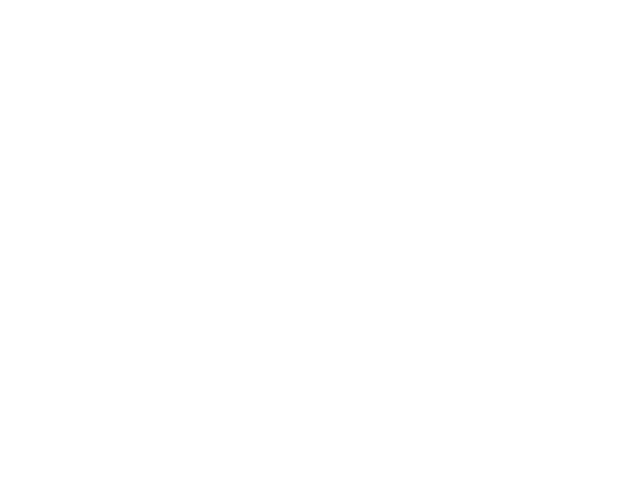
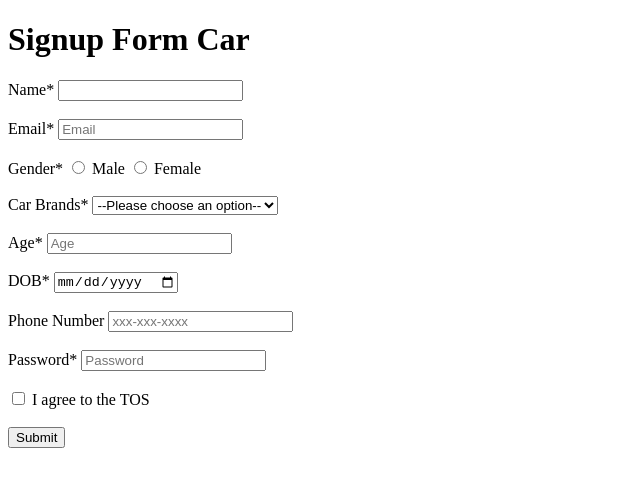
Before and after one commit to acciojob/signup-form-car-sahunandini, a website: page main.html in a window 1280 px wide. Shown: the whole page, without its empty margins (0-640 px from the left). Drawn offline with Linux system fonts and the light colour scheme.

Commit message:
created a submission

```diff
--- a/main.html
+++ b/main.html
@@ -11,6 +11,68 @@
 	    <script type="text/javascript" src="./script.js">
 		</script>
 
+		<h1>Signup Form Car</h1>
+
+		<form action="#" method="POST">
+	        <div>
+	            <label for="name">Name*</label>
+	            <input type="text" id="name" name="name" required>
+	        </div>
+			<br>
+	        <div>
+	            <label for="email">Email*</label>
+	            <input type="email" id="email" name="email" placeholder="Email" required>
+	        </div>
+	        <br>
+	        <div>
+	            <label for="gender">Gender*</label>
+	            <input type="radio" id="gender_m" name="gender" value="Male" required>
+	            <label for="gender_m">Male</label>
+	            <input type="radio" id="gender_f" name="gender" value="Female" required>
+	            <label for="gender_f">Female</label>
+	        </div>
+			<br>
+	        <div>
+	            <label for="cars">Car Brands*</label>
+	            <select id="cars" name="cars" required>
+		            <option value="" disabled selected>--Please choose an option--</option>
+		            <option value="BMW">BMW</option>
+		            <option value="Audi">Audi</option>
+		            <option value="Mercedez">Mercedez</option>
+	            </select>
+	        </div>
+			<br>
+	        <div>
+	            <label for="age">Age*</label>
+	            <input type="number" id="age" name="age" placeholder="Age" required>
+	        </div>
+			<br>
+	        <div>
+		        <label for="dob">DOB*</label>
+		        <input type="date" id="dob" name="dob" required>
+	        </div>
+			<br>
+	        <div>
+		        <label for="tel">Phone Number</label>
+		        <input type="tel" id="tel" name="tel" placeholder="xxx-xxx-xxxx" pattern="[0-9]{3}-[0-9]{3}-[0-9]{4}">
+	        </div>
+			<br>
+	        <div>
+		        <label for="password">Password*</label>
+		        <input type="password" id="password" name="password" placeholder="Password" required>
+	        </div>
+			<br>
+	        <div>
+		        <input type="checkbox" id="tos" name="tos" required>
+		        <label for="tos">I agree to the TOS</label>
+	        </div>
+			<br>
+	        <div>
+		        <button type="submit">Submit</button>
+	        </div>
+	    </form>
+
+
 	</body>
 
 </html>
```
Lines whose indentation alone changed are shown as unchanged.
